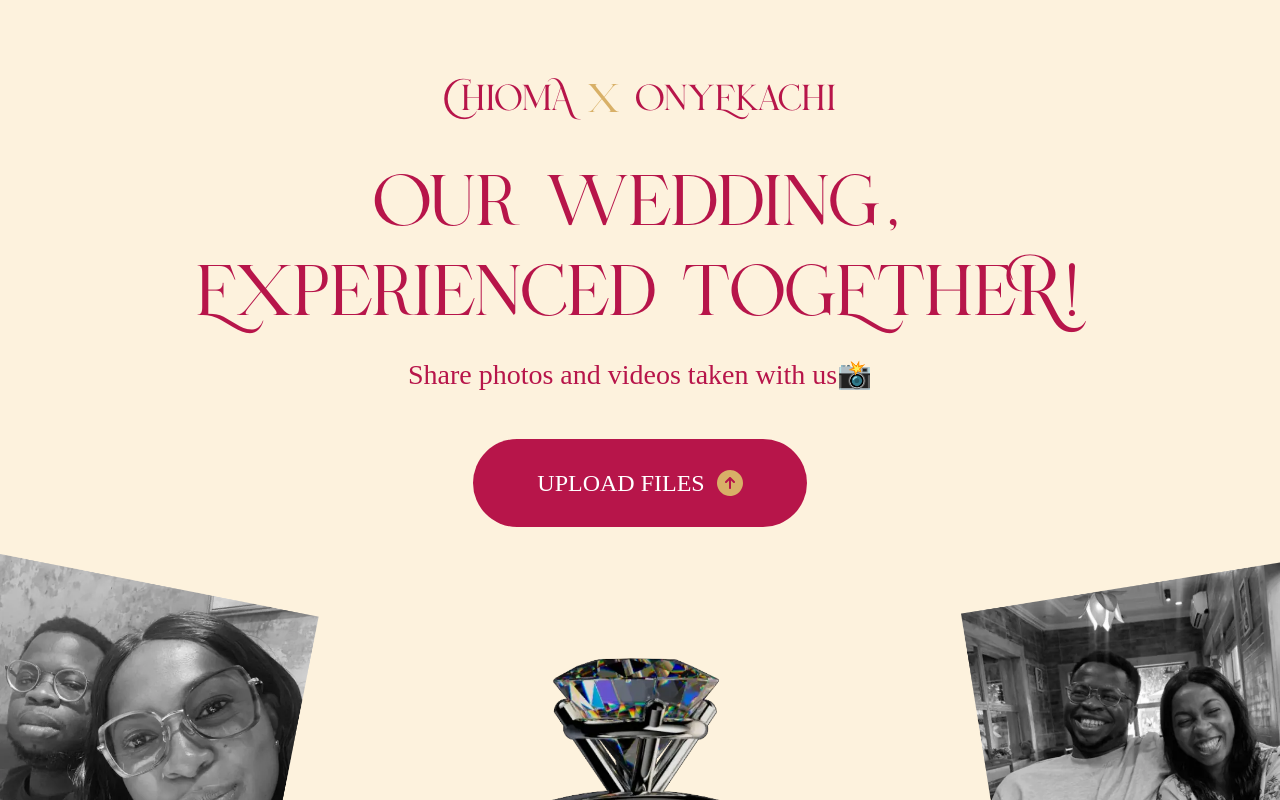
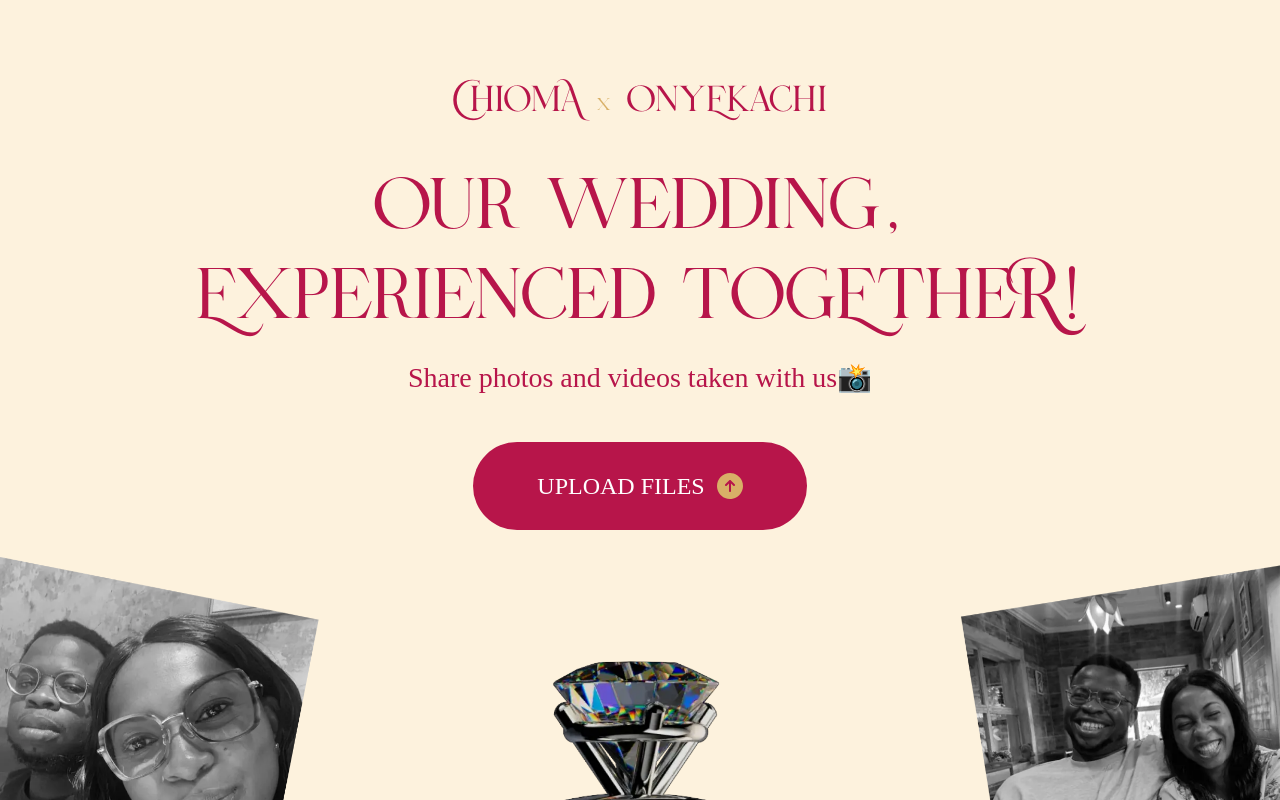
Before and after one commit to nwabudo/becoming-nwabudo, a Next.js app: page /upload in a window 1280 px wide. Built offline with nearby package versions, Linux system fonts and the light colour scheme.

Commit message:
fix: added animation on upload page

```diff
--- a/src/modules/upload/index.js
+++ b/src/modules/upload/index.js
@@ -2,6 +2,7 @@
 import UploadModal from "@/components/modals/uploadModal"
 import Image from "next/image"
 import { useState } from "react"
+import { Slide } from "react-awesome-reveal"
 import RingImage from "../../../public/images/webp/ring-upload.webp"
 import Img1 from "../../../public/images/webp/upload-side-1.webp"
 import Img2 from "../../../public/images/webp/upload-side-2.webp"
@@ -21,22 +22,39 @@ const Upload = () => {
         <div className='container'>
           <div className="pt-16 md:pt-14 lg:pt-16 xl:pt-20 pb-6">
             <h1 className="font-rusilla flex flex-row items-center justify-center gap-2 md:gap-4 text-center text-[1.4rem] leading-[0.7] md:text-[2rem] md:leading-[0.8] lg:text-[2.8rem] lg:leading-[0.8] xl:text-[3.15rem] xl:leading-[0.7] text-primary">
+              <Slide delay={0.1} direction="up" cascade damping={0.1} triggerOnce>
                 <span>ChiomA</span>
-              <span className="text-xl md:text-[2rem] xl:text-[3.5rem] text-secondary">x</span>
+                <span className="text-xl md:text-[.8rem] xl:text-[1.5rem] text-secondary">x</span>
                 <span>OnyEkachI</span>
+              </Slide>
             </h1>
-            <p className="mt-10 font-rusilla flex flex-col text-center text-[3.3rem] leading-[0.9] md:text-[3.9rem] md:leading-[0.9] xl:text-[6.25rem] xl:leading-[0.9] text-primary">
-              Our wedding,<br />
-              Experienced togEtheR!
-            </p>
+            <div className="mt-10 font-rusilla flex flex-col text-center text-[3.3rem] leading-[0.9] md:text-[3.9rem] md:leading-[0.9] xl:text-[6.25rem] xl:leading-[0.9] text-primary">
+              <Slide delay={0.1} direction="up" cascade damping={0.1} triggerOnce>
+                <span>
+                  <Slide direction="up" cascade damping={0.2} triggerOnce className="inline">
+                    <span>Our </span>
+                    <span>wedding,</span>
+                  </Slide>
+                </span>
+                <span>
+                  <Slide direction="up" cascade damping={0.3} triggerOnce className="inline">
+                    <span>Experienced </span>
+                    <span> togEtheR!</span>
+                  </Slide>
+                </span>
+              </Slide>
+            </div>
 
             <div className="pt-6 pb-6 md:pb-10">
+              <Slide duration={1500} delay={0.3} direction="up" triggerOnce>
                 <p className="text-center text-primary text-lg md:text-2xl xl:text-[1.75rem]">
                   Share photos and videos taken with us📸
                 </p>
+              </Slide>
             </div>
 
             <div className="relative pt-2 w-fit mx-auto">
+              <Slide delay={0.1} direction="up" triggerOnce>
                 <button
                   type="button"
                   onClick={handleShowModal}
@@ -51,19 +69,26 @@ const Upload = () => {
                     </svg>
                   </span>
                 </button>
+              </Slide>
             </div>
           </div>
         </div>
 
         <div className="flex justify-between items-end w-full">
           <div className="w-fit">
+            <Slide delay={0.1} direction="left" triggerOnce>
               <Image src={Img1} alt="" className="w-fit" />
+            </Slide>
           </div>
           <div className="w-fit">
+            <Slide delay={0.1} direction="up" triggerOnce>
               <Image src={RingImage} alt="" className="w-fit" />
+            </Slide>
           </div>
           <div className="w-fit">
+            <Slide delay={0.1} direction="right" triggerOnce>
               <Image src={Img2} alt="" className="w-fit" />
+            </Slide>
           </div>
         </div>
       </section>
```
Lines whose indentation alone changed are shown as unchanged.
